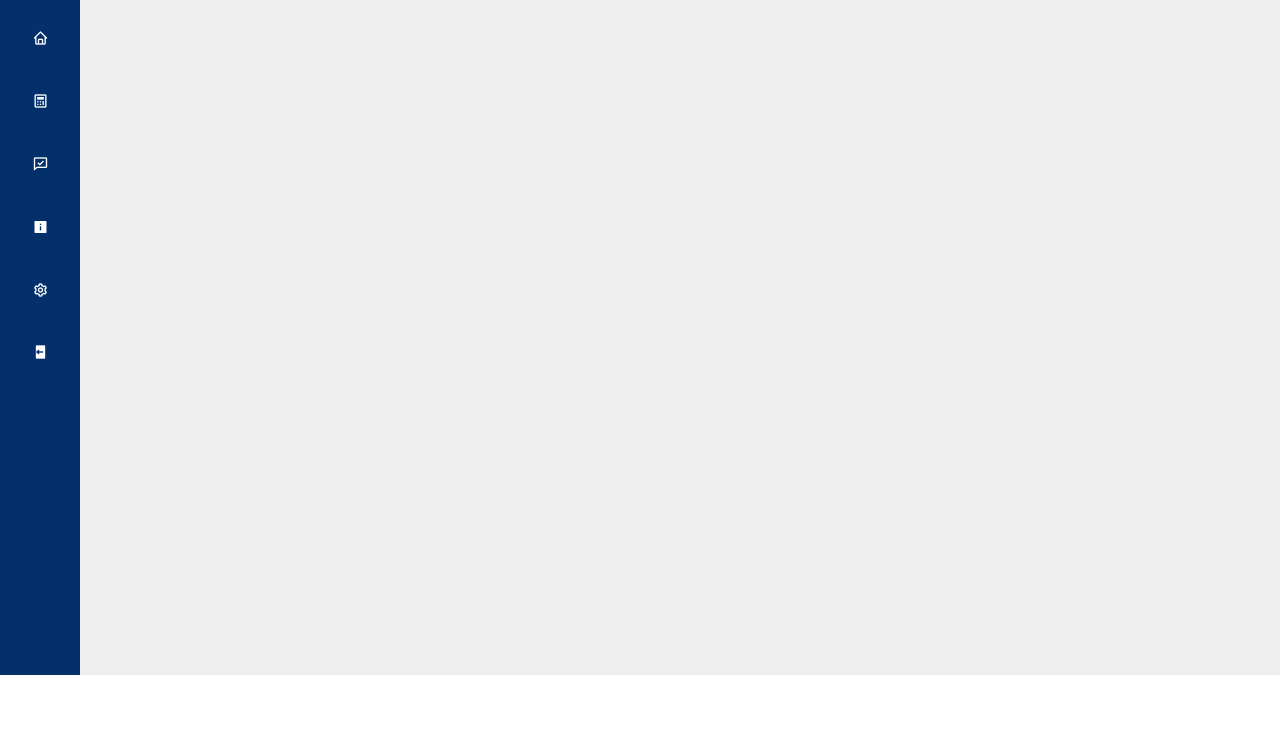
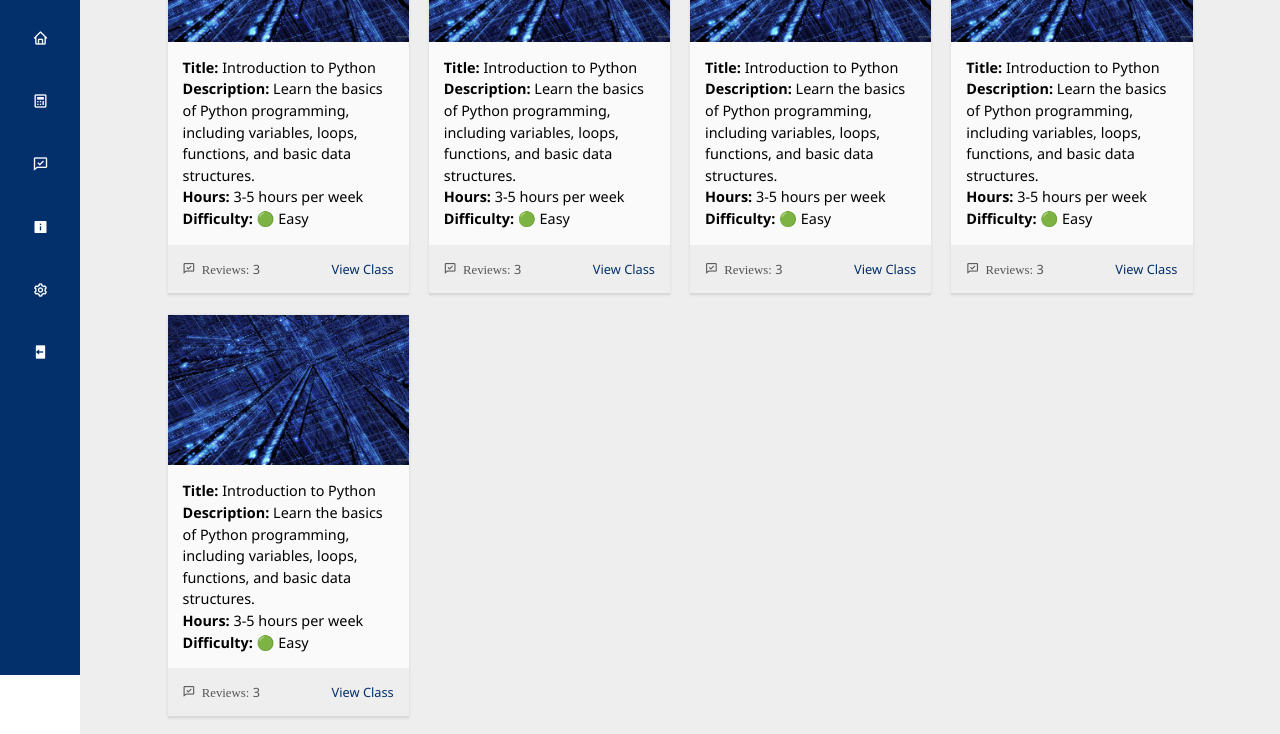
Before and after one commit to apache-84/Blueprint, a plain HTML site: page index.html in a window 1280 px wide. Shown: the part 125-859 px from the top of the page. Before the commit the page ends 800 px from the top, so only its background shows below. Drawn offline with nearby package versions, Linux system fonts and the light colour scheme.

Commit message:
new UI cards

```diff
--- a/index.html
+++ b/index.html
@@ -6,6 +6,7 @@
   <meta name="viewport" content="width=device-width, initial-scale=1.0">
   <title>Meow</title>
   <link href="https://unpkg.com/boxicons@2.1.4/css/boxicons.min.css" rel="stylesheet">
+  <link rel="shortcut icon" href="/assets/favicon.ico">
   <link rel="stylesheet" href="style.css">
 
 </head>
@@ -73,9 +74,92 @@
     </div>
 
     <div class="main-content">
-      <div class="container">
-        <h1>Welcome to the Meow App</h1>
-        <h1>Meow Meow Meow</h1>
+      <div class="cards">
+        <div class="card">
+         <img src="Images/100Classes.jpg" alt="" class="card__image">
+          <div class="card__content">
+            <div><strong>Title:</strong> <span>Introduction to Python</span></div>
+            <div><strong>Description:</strong> <span>Learn the basics of Python programming, including variables, loops, functions, and basic data structures.</span></div>
+            <div><strong>Hours:</strong> <span>3-5 hours per week</span></div>
+            <div><strong>Difficulty:</strong> <span>🟢 Easy</span></div>
+          </div>
+          <div class="card__info">
+            <div>
+              <i class="bx bx-comment-check"> Reviews: </i> 3
+            </div>
+            <div>
+              <a href="./" class="card__link">View Class</a>
+            </div>
+          </div>
+        </div>
+         <div class="card">
+         <img src="Images/100Classes.jpg" alt="" class="card__image">
+          <div class="card__content">
+            <div><strong>Title:</strong> <span>Introduction to Python</span></div>
+            <div><strong>Description:</strong> <span>Learn the basics of Python programming, including variables, loops, functions, and basic data structures.</span></div>
+            <div><strong>Hours:</strong> <span>3-5 hours per week</span></div>
+            <div><strong>Difficulty:</strong> <span>🟢 Easy</span></div>
+          </div>
+          <div class="card__info">
+            <div>
+              <i class="bx bx-comment-check"> Reviews: </i> 3
+            </div>
+            <div>
+              <a href="./" class="card__link">View Class</a>
+            </div>
+          </div>
+        </div>
+         <div class="card">
+         <img src="Images/100Classes.jpg" alt="" class="card__image">
+          <div class="card__content">
+            <div><strong>Title:</strong> <span>Introduction to Python</span></div>
+            <div><strong>Description:</strong> <span>Learn the basics of Python programming, including variables, loops, functions, and basic data structures.</span></div>
+            <div><strong>Hours:</strong> <span>3-5 hours per week</span></div>
+            <div><strong>Difficulty:</strong> <span>🟢 Easy</span></div>
+          </div>
+          <div class="card__info">
+            <div>
+              <i class="bx bx-comment-check"> Reviews: </i> 3
+            </div>
+            <div>
+              <a href="./" class="card__link">View Class</a>
+            </div>
+          </div>
+        </div>
+         <div class="card">
+         <img src="Images/100Classes.jpg" alt="" class="card__image">
+          <div class="card__content">
+            <div><strong>Title:</strong> <span>Introduction to Python</span></div>
+            <div><strong>Description:</strong> <span>Learn the basics of Python programming, including variables, loops, functions, and basic data structures.</span></div>
+            <div><strong>Hours:</strong> <span>3-5 hours per week</span></div>
+            <div><strong>Difficulty:</strong> <span>🟢 Easy</span></div>
+          </div>
+          <div class="card__info">
+            <div>
+              <i class="bx bx-comment-check"> Reviews: </i> 3
+            </div>
+            <div>
+              <a href="./" class="card__link">View Class</a>
+            </div>
+          </div>
+        </div>
+         <div class="card">
+         <img src="Images/100Classes.jpg" alt="" class="card__image">
+          <div class="card__content">
+            <div><strong>Title:</strong> <span>Introduction to Python</span></div>
+            <div><strong>Description:</strong> <span>Learn the basics of Python programming, including variables, loops, functions, and basic data structures.</span></div>
+            <div><strong>Hours:</strong> <span>3-5 hours per week</span></div>
+            <div><strong>Difficulty:</strong> <span>🟢 Easy</span></div>
+          </div>
+          <div class="card__info">
+            <div>
+              <i class="bx bx-comment-check"> Reviews: </i> 3
+            </div>
+            <div>
+              <a href="./" class="card__link">View Class</a>
+            </div>
+          </div>
+        </div>
       </div>
     </div>
 
--- a/style.css
+++ b/style.css
@@ -159,7 +159,62 @@
   padding: 1rem;
 }
 
-.container {
+.cards {
+  max-width: 1025px;
+  margin: 0 auto;
+  display: grid;
+  grid-template-columns: repeat(auto-fill, minmax(225px, 1fr));
+  gap: 20px;
+  font-family: sans-serif;
+}
+
+.card {
+  box-shadow: 0 0 3px rgba(0, 0, 0, 0.1);
+}
+
+.card__image {
+  width: 100%;
+  display: block;
+}
+
+.card__content {
+  line-height: 1.5;
+  font-size: 0.9em;
+  padding: 15px;
+  background: #fafafa;
+}
+.card__content > div:first-of-type { /*this will get the first div inside the card__content, works as finding child cards*/
+  margin-top: 0;
+}
+
+.card__content > div:nth-last-of-type { /*this will get the first div inside the card__content, works as finding child cards*/
+  margin-top: 0;
+}
+
+.card__content > div:nth-last-of-type { /*this will get the first div inside the card__content, works as finding child cards*/
+  margin-top: 0;
+}
+
+.card__content > div:last-of-type { /*this will get the first div inside the card__content, works as finding child cards*/
+  margin-top: 0;
+}
+
+.card__info {
+  padding: 15px;
   display: flex;
   justify-content: space-between;
+  align-items: center;
+  background: #eeeeee;
+  color: #555555;
+  font-size: 0.8em;
+  border-bottom: 2px solid #cccccc9a;
 }
+
+.card__link {
+  color: #032f6b;
+  text-decoration: none;
+}
+
+.card__link:hover {
+  text-decoration: underline;
+}
```
Also changed, not shown: Images/100Classes.jpg (added), Images/200classes.jpeg (added), Images/300Classes.jpg (added), Images/400Classes.jpg (added).
